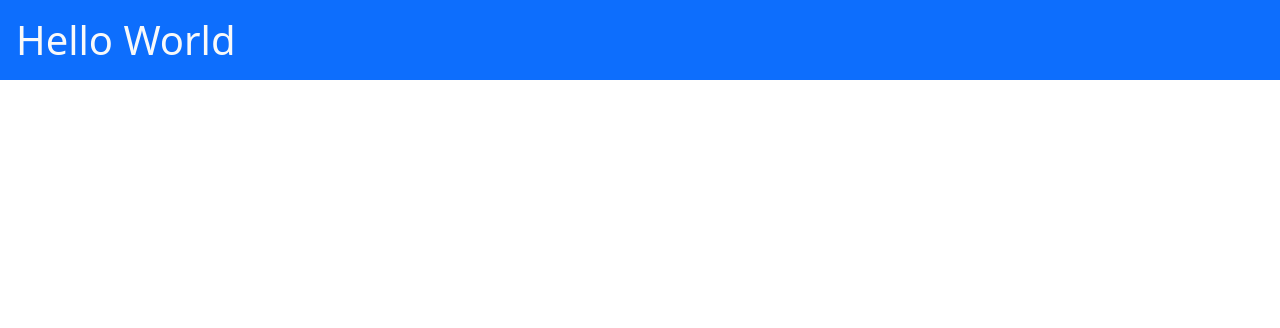
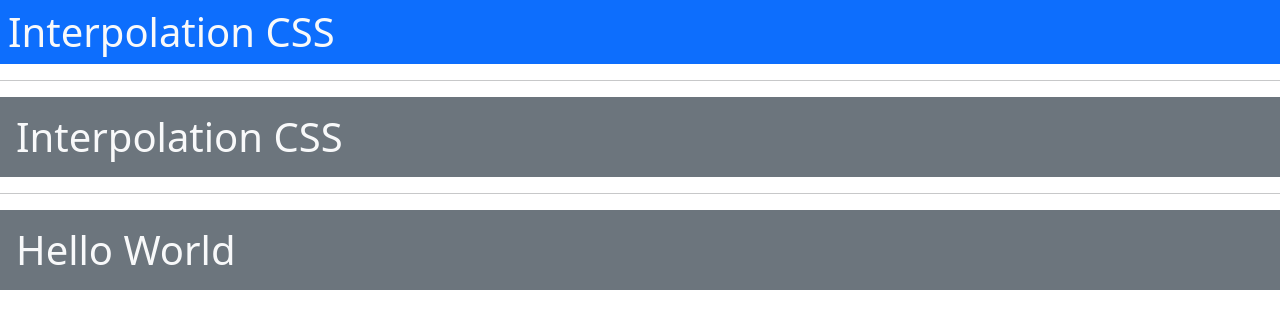
Before and after one commit to kodecdac/advday1, a React (Create React App) app: page / in a window 1280 px wide. Shown: the top 328 px of the page. Built offline with nearby package versions, Linux system fonts and the light colour scheme.

Commit message:
brief bootstrap.

```diff
--- a/src/App.js
+++ b/src/App.js
@@ -1,7 +1,21 @@
 function App() {
+  let mytheme = "bg-secondary text-light p-3";
+  let darktheme = false;
   return (
     <div>
-      <h1 className="bg-primary text-light p-3">Hello World</h1>
+      <h1
+        className={
+          darktheme ? "bg-dark text-light p-2" : "bg-primary text-light p-2"
+        }
+      >
+        Interpolation CSS
+      </h1>
+
+      <hr />
+      <h1 className={mytheme}>Interpolation CSS</h1>
+
+      <hr />
+      <h1 className="bg-secondary text-light p-3">Hello World</h1>
     </div>
   );
 }
```
